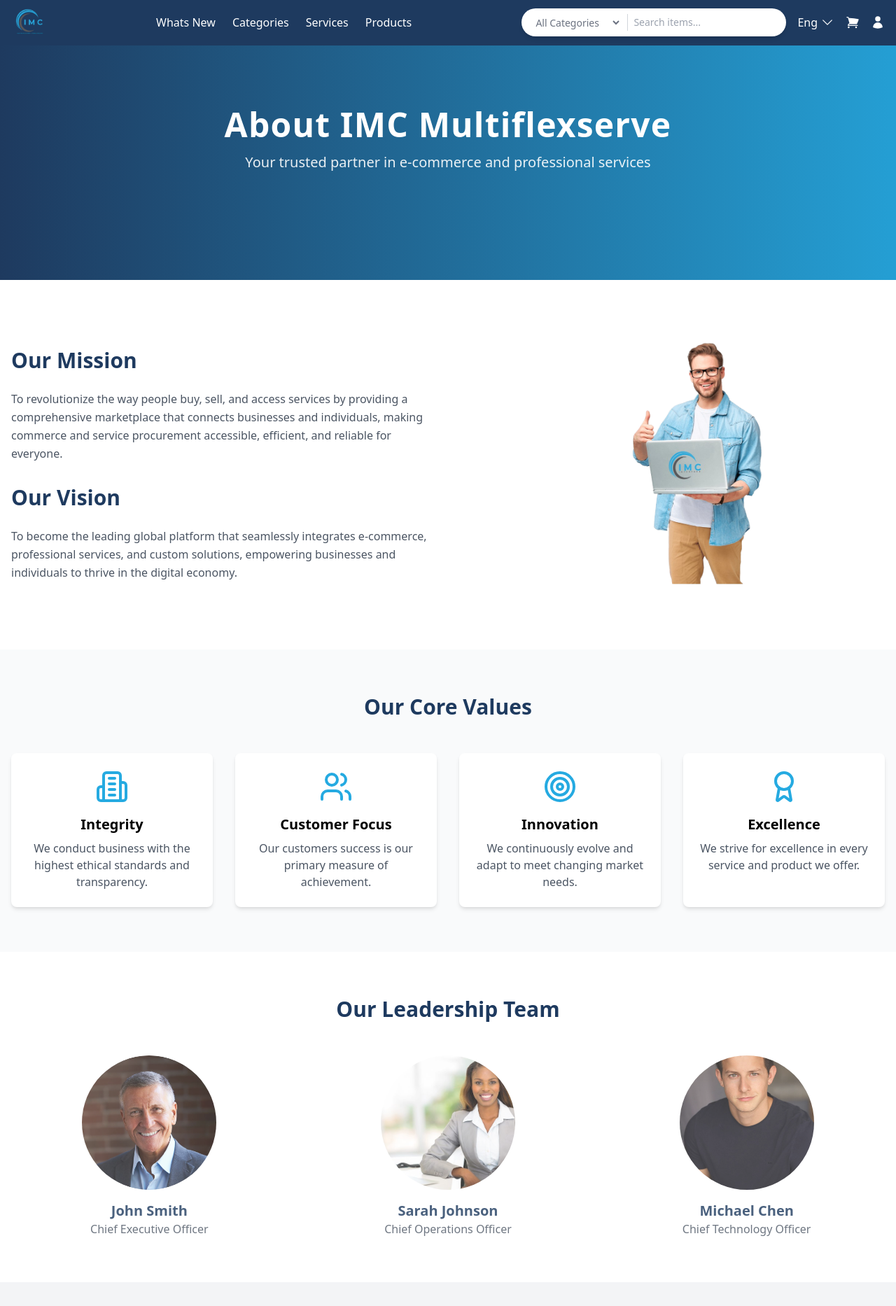
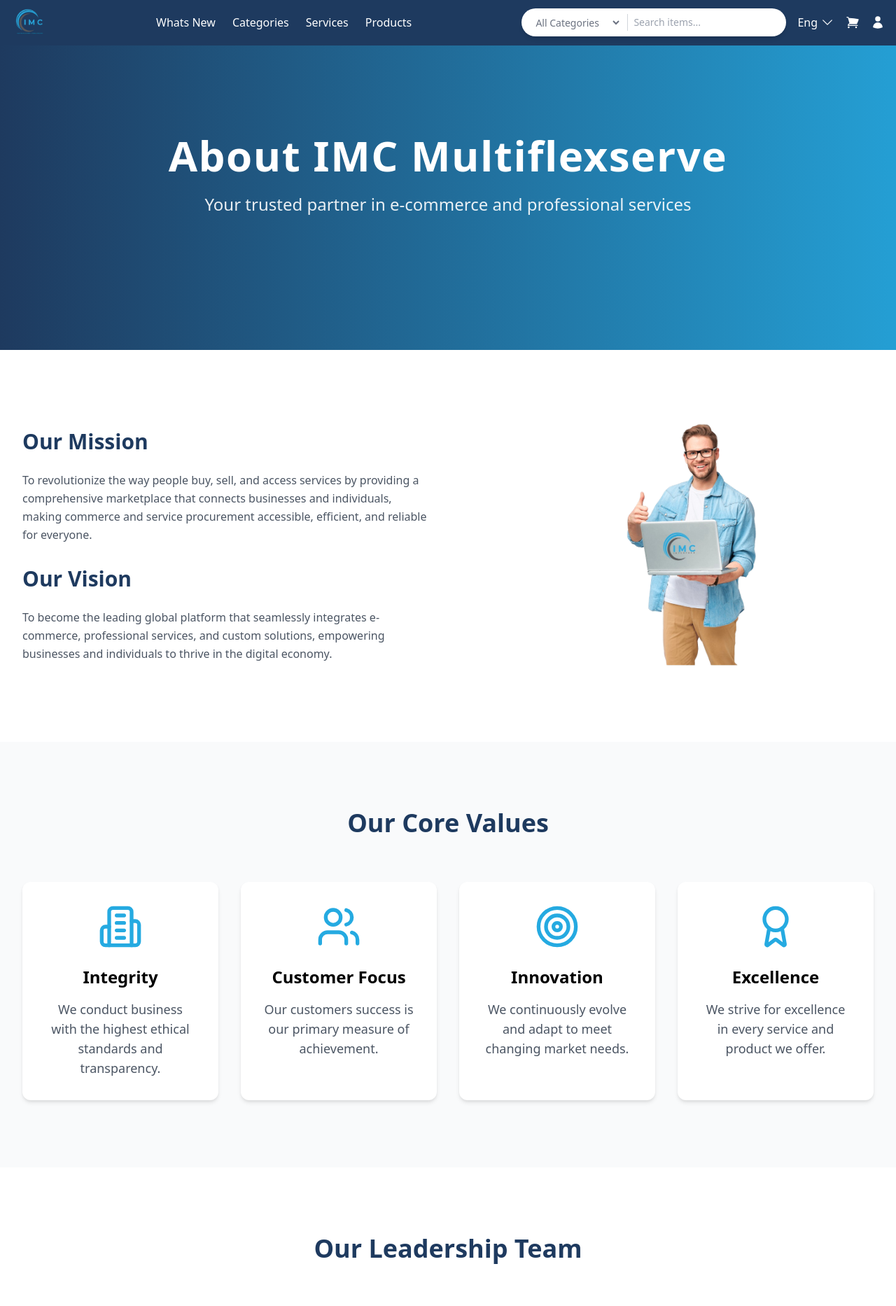
Before and after one commit to gashnick/imc-platform-fn, a Next.js app: page /about in a window 1280 px wide. Shown: the top 1866 px of the page at 70% size. Built offline with nearby package versions, Linux system fonts and the light colour scheme.

Commit message:
Fixing the responsiveness issue

```diff
--- a/app/about/page.tsx
+++ b/app/about/page.tsx
@@ -10,7 +10,7 @@
 import busnwoman from '@/public/images/webImage/shippingWoman.jpeg'
 
 export default function AboutPage() {
-  // Variants for animated sections
+  // Animation variants remain the same
   const sectionVariants = {
     hidden: { opacity: 0, y: 50 },
     visible: {
@@ -23,7 +23,6 @@
     }
   };
 
-  // Hover effect for core values
   const coreValueVariants = {
     rest: {
       scale: 1,
@@ -37,7 +36,6 @@
     }
   };
 
-  // Team member hover effect
   const teamMemberVariants = {
     rest: {
       scale: 1,
@@ -51,39 +49,41 @@
   };
 
   return (
-    <>
+    <div className="min-h-screen">
       <Header />
       <motion.div
         initial="hidden"
         animate="visible"
-        className="min-h-screen"
+        className="w-full"
       >
-        {/* Hero Section with Parallax-like Effect */}
+        {/* Hero Section - Enhanced tablet responsiveness */}
         <motion.section
           initial={{ opacity: 0 }}
           animate={{ opacity: 1 }}
           transition={{ duration: 0.8 }}
-          className="relative h-[400px] bg-primary overflow-hidden"
+          className="relative h-[300px] sm:h-[450px] lg:h-[500px] bg-primary overflow-hidden"
         >
           <div className="absolute inset-0 bg-gradient-to-r from-primary to-secondary opacity-90 animate-gradient-x" />
-          <div className="container relative z-10 mx-auto px-4 h-full flex items-center justify-center text-white">
+          <div className="max-w-7xl mx-auto px-4 sm:px-8 lg:px-8 h-full flex items-center justify-center text-white relative z-10">
             <motion.div
               initial={{ y: 50, opacity: 0 }}
               animate={{ y: 0, opacity: 1 }}
               transition={{ duration: 0.6 }}
-              className="text-center"
+              className="text-center w-full sm:max-w-2xl lg:max-w-4xl mx-auto"
             >
-              <h1 className="text-4xl md:text-5xl font-bold mb-4 tracking-wide">
+              <h1 className="text-3xl sm:text-5xl lg:text-6xl font-bold mb-4 sm:mb-6 tracking-wide px-4 sm:px-0">
                 About IMC Multiflexserve
               </h1>
-              <p className="text-xl max-w-2xl mx-auto opacity-90">
+              <p className="text-lg sm:text-xl lg:text-2xl opacity-90 px-4 sm:px-6">
                 Your trusted partner in e-commerce and professional services
               </p>
             </motion.div>
           </div>
         </motion.section>
 
-        {/* Mission & Vision */}
+        {/* Mission & Vision Section - Enhanced tablet responsiveness */}
+
+
         <motion.section
           variants={sectionVariants}
           initial="hidden"
@@ -91,8 +91,8 @@
           viewport={{ once: true }}
           className="py-16 bg-white"
         >
-          <div className="container mx-auto px-4">
-            <div className="grid md:grid-cols-2 gap-12 items-center">
+          <div className="max-w-7xl mx-auto px-4">
+            <div className="grid md:grid-cols-2 gap-12 p-4 items-center">
               <div>
                 <motion.h2
                   initial={{ x: -50, opacity: 0 }}
@@ -138,18 +138,18 @@
           </div>
         </motion.section>
 
-        {/* Core Values */}
-        <section className="py-16 bg-gray-50">
-          <div className="container mx-auto px-4">
+        {/* Core Values Section - Enhanced tablet responsiveness */}
+        <section className="py-12 sm:py-20 lg:py-24 bg-gray-50">
+          <div className="max-w-7xl mx-auto px-4 sm:px-8 lg:px-8">
             <motion.h2
               initial={{ opacity: 0, y: 50 }}
               whileInView={{ opacity: 1, y: 0 }}
               transition={{ duration: 0.5 }}
-              className="text-3xl font-bold text-center text-primary mb-12"
+              className="text-3xl sm:text-4xl font-bold text-center text-primary mb-8 sm:mb-12 lg:mb-16"
             >
               Our Core Values
             </motion.h2>
-            <div className="grid md:grid-cols-4 gap-8">
+            <div className=" max-w-7xl grid  grid-cols-1 sm:grid-cols-2 lg:grid-cols-4 gap-6 sm:gap-8 lg:gap-8 ">
               {[
                 {
                   icon: Building2,
@@ -177,30 +177,48 @@
                   variants={coreValueVariants}
                   initial="rest"
                   whileHover="hover"
-                  className="text-center p-6 bg-white rounded-lg shadow-md transition-all duration-300"
+                  className="text-center p-6 sm:p-8 bg-white rounded-xl shadow-lg hover:shadow-2xl transition-all duration-300"
                 >
-                  <value.icon className="w-12 h-12 mx-auto mb-4 text-secondary transition-transform" />
-                  <h3 className="text-xl font-semibold mb-2">{value.title}</h3>
-                  <p className="text-gray-600">{value.description}</p>
+                  <value.icon className="w-12 h-12 sm:w-14 sm:h-14 lg:w-16 lg:h-16 mx-auto mb-4 sm:mb-6 text-secondary transition-transform" />
+                  <h3 className="text-xl sm:text-2xl font-semibold mb-3 sm:mb-4">{value.title}</h3>
+                  <p className="text-base sm:text-lg text-gray-600">{value.description}</p>
                 </motion.div>
               ))}
             </div>
           </div>
         </section>
 
-        {/* Team Section */}
-        <section className="py-16 bg-white">
-          <div className="container mx-auto px-4">
+        {/* Team Section - Enhanced tablet responsiveness */}
+        <section className="py-12 sm:py-20 lg:py-24 bg-white">
+          <div className="max-w-7xl mx-auto px-4 sm:px-8 lg:px-8">
             <motion.h2
               initial={{ opacity: 0, y: 50 }}
               whileInView={{ opacity: 1, y: 0 }}
               transition={{ duration: 0.5 }}
-              className="text-3xl font-bold text-center text-primary mb-12"
+              className="text-3xl sm:text-4xl font-bold text-center text-primary mb-8 sm:mb-12 lg:mb-16"
             >
               Our Leadership Team
             </motion.h2>
-            <div className="grid md:grid-cols-3 gap-8">
+            <div className="grid max-w-7xl   grid-cols-1 sm:grid-cols-2 lg:grid-cols-3 gap-8 sm:gap-12  mx-auto">
               {[
+                {
+                  name: 'John Smith',
+                  position: 'Chief Executive Officer',
+                  image: oldMan,
+                  linkedin: '#',
+                },
+                {
+                  name: 'Sarah Johnson',
+                  position: 'Chief Operations Officer',
+                  image: busnwoman,
+                  linkedin: '#',
+                },
+                {
+                  name: 'Michael Chen',
+                  position: 'Chief Technology Officer',
+                  image: youngBoy,
+                  linkedin: '#',
+                },
                 {
                   name: 'John Smith',
                   position: 'Chief Executive Officer',
@@ -225,9 +243,9 @@
                   variants={teamMemberVariants}
                   initial="rest"
                   whileHover="hover"
-                  className="text-center group relative"
+                  className="text-center group mx-auto w-full max-w-sm"
                 >
-                  <div className="relative w-48 h-48 mx-auto mb-4 overflow-hidden rounded-full">
+                  <div className="relative w-48 h-48 sm:w-60 sm:h-60 lg:w-64 lg:h-64 mx-auto mb-4 sm:mb-6 overflow-hidden rounded-full shadow-xl">
                     <Image
                       src={member.image}
                       alt={member.name}
@@ -240,12 +258,12 @@
                       className="absolute inset-0 bg-black bg-opacity-50 flex items-center justify-center opacity-0 transition-opacity duration-300"
                     >
                       <a href={member.linkedin} target="_blank" rel="noopener noreferrer">
-                        <LinkedinIcon className="text-white w-10 h-10 hover:text-blue-500" />
+                        <LinkedinIcon className="text-white w-8 h-8 sm:w-10 sm:h-10 lg:w-12 lg:h-12 hover:text-blue-500" />
                       </a>
                     </motion.div>
                   </div>
-                  <h3 className="text-xl font-semibold text-primary">{member.name}</h3>
-                  <p className="text-gray-600">{member.position}</p>
+                  <h3 className="text-xl sm:text-2xl font-semibold text-primary mb-2 sm:mb-3">{member.name}</h3>
+                  <p className="text-base sm:text-lg text-gray-600">{member.position}</p>
                 </motion.div>
               ))}
             </div>
@@ -253,6 +271,6 @@
         </section>
       </motion.div>
       <Footer />
-    </>
+    </div>
   );
 }
```
Also changed, not shown: app/contact/page.tsx (+42 -46 lines).
